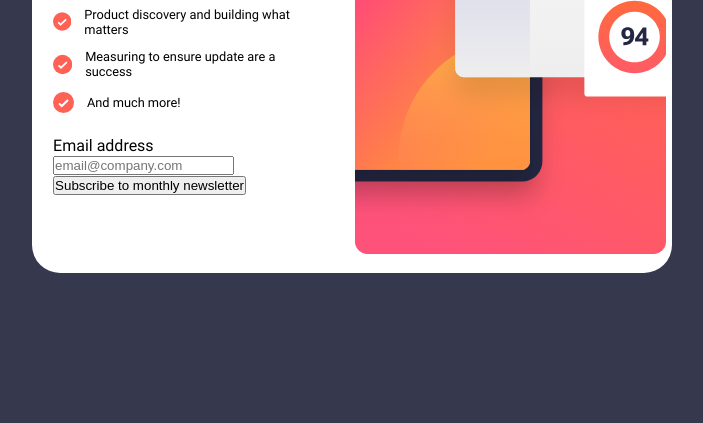
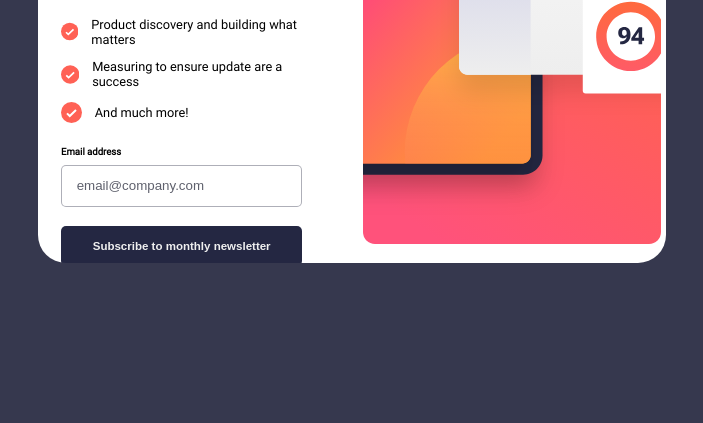
Before and after one commit to Mohammadflht/Newsletter-sign-up, a plain HTML site: page index.html in a window 1280 px wide. Shown: the part 377-800 px from the top of the page, without its empty margins (288-991 px from the left). Drawn offline with Linux system fonts and the light colour scheme.

```diff
--- a/index.html
+++ b/index.html
@@ -28,9 +28,9 @@
           <div class="email-input">
             <p>Email address</p>
             <input type="text" placeholder="email@company.com">
+            <button>Subscribe to monthly newsletter</button>
           </div>
 
-        <button>Subscribe to monthly newsletter</button>
 
     </div>
 
--- a/style.css
+++ b/style.css
@@ -24,8 +24,8 @@
     background: hsl(235, 18%, 26%);
 }
 .container {
-    width: 50%;
-    height: 500px;
+    width: 49%;
+    height: 480px;
     background: hsl(0, 0%, 100%);
     display: flex;
     padding: 1.2rem;
@@ -40,14 +40,15 @@
 .right-panel > img {
     width: 100%;
     height: 100%;
-    margin-left: 30px;
+    margin-left: 36px;
 }
 .left-panel {
-    width: 42%;
+    width: 41%;
     height: 100%;
     margin: auto;
 }
 .left-panel > h1 {
+    width: 100%;
     color: hsl(234, 29%, 20%);
     margin-top: 3.2rem;
     font-size: 2.6rem;
@@ -59,6 +60,7 @@
     margin-top: 1rem;
 }
 .list {
+    width: 100%;
     margin-top: 1.2rem;
     font-size: .8rem;
 }
@@ -74,3 +76,39 @@
 .email-input {
     margin-top: 1.4rem;
 }
+.email-input > p {
+    font-size: .6rem;
+    font-weight: 700 ;
+    margin-bottom: .5rem;
+}
+.email-input :is(input, button) {
+    width: 100%;
+    padding: .8rem .92rem;
+    outline: none;
+    border: 1px solid hsla(231, 7%, 60%, 0.74);
+    border-radius: 5px;
+}
+.email-input input:focus {
+    color: hsl(231, 7%, 10%);
+    border-color: hsl(231, 7%, 10%);
+    transition: all .3s;
+}
+.email-input button {
+    background: hsl(234, 29%, 20%);
+    color: #efefef;
+    font-size: .72rem;
+    font-weight: 600;
+    margin-top: 1.2rem;
+    border-color: transparent;
+}
+.email-input button:hover {
+    cursor: pointer;
+    background-image: linear-gradient(to right, hsl(339, 79%, 65%) ,hsl(4, 100%, 67%));
+    box-shadow: 0 0 6px hsl(4, 100%, 67%);
+    border-color: transparent;
+    transition: all .2s;
+}
+.email-input input::placeholder {
+    color: hsl(231, 7%, 40%);
+    font-weight: 500;
+}
```
